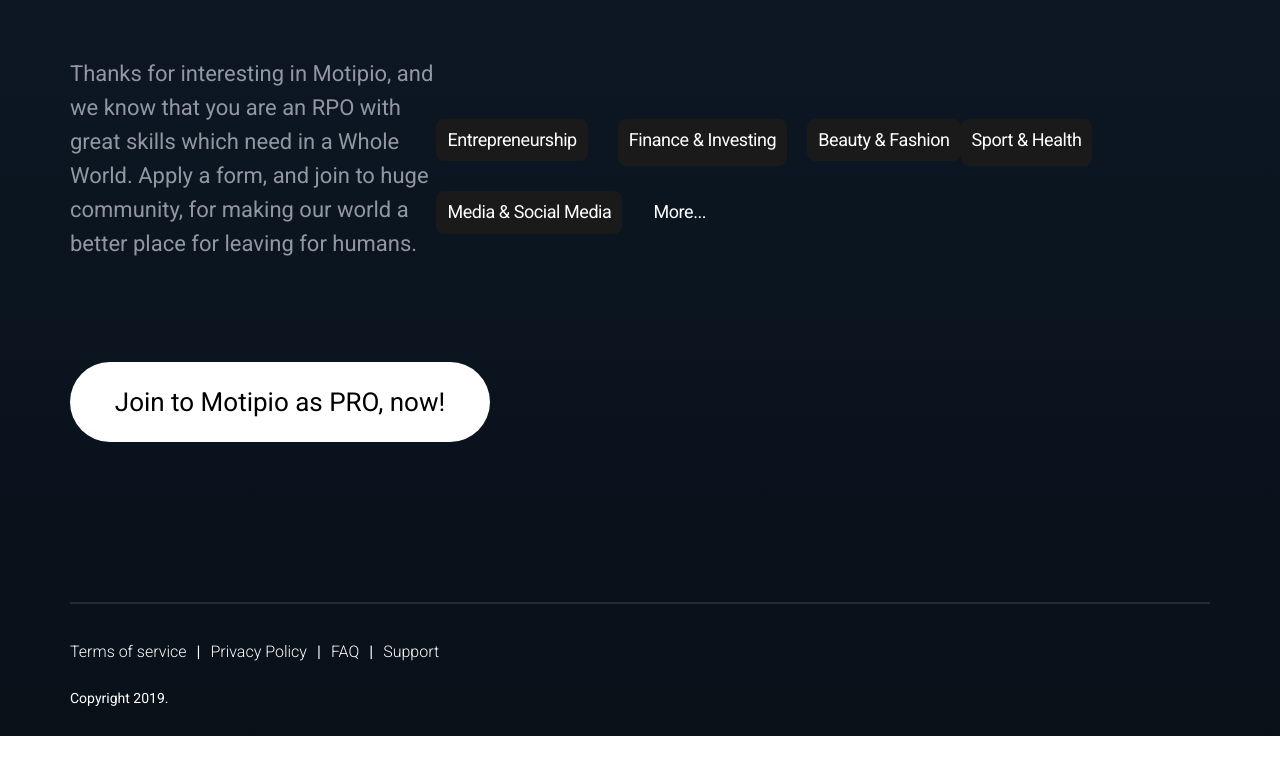
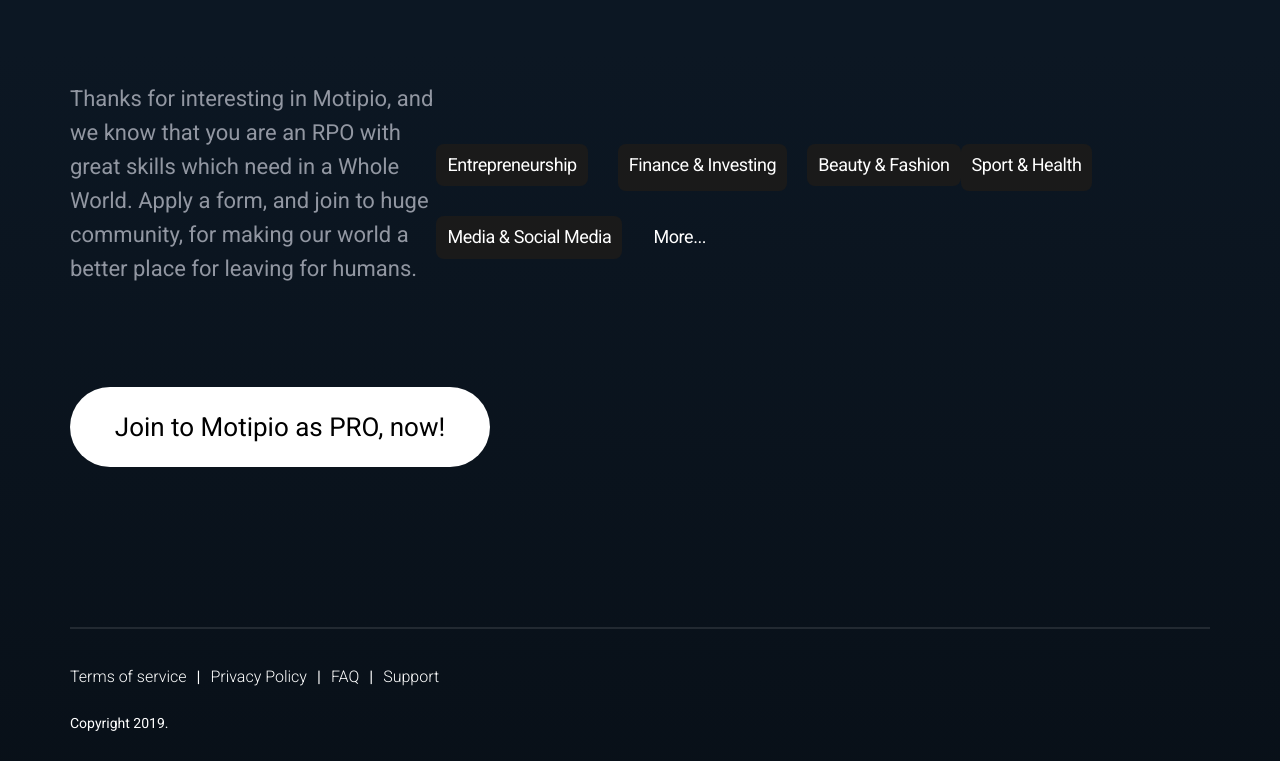
Before and after one commit to Taras-Procyshyn/motipio, a plain HTML site: page pro.html in a window 1280 px wide. Shown: the part 4635-5396 px from the top of the page. Before the commit the page ends 5371 px from the top, so only its background shows below. Drawn offline with Linux system fonts and the light colour scheme.

Commit message:
Fixs style

```diff
--- a/styles/main.css
+++ b/styles/main.css
@@ -2092,7 +2092,6 @@
 
 .let_join .description .join_to_us__tags {
   width: 100%;
-  padding-top: 25px;
   display: flex;
 }
 
@@ -4043,6 +4042,7 @@
   }
 
   .let_join .description .join_to_us__tags {
+    padding-top: 25px;
     flex-direction: row;
     justify-content: space-between;
   }
```
Also changed, not shown: 1 other file.
